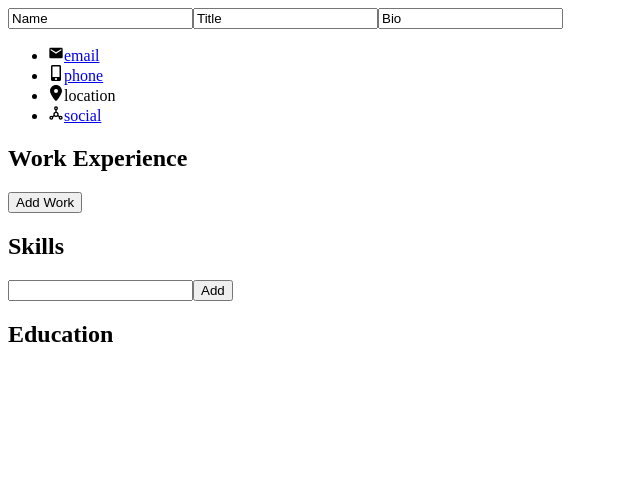
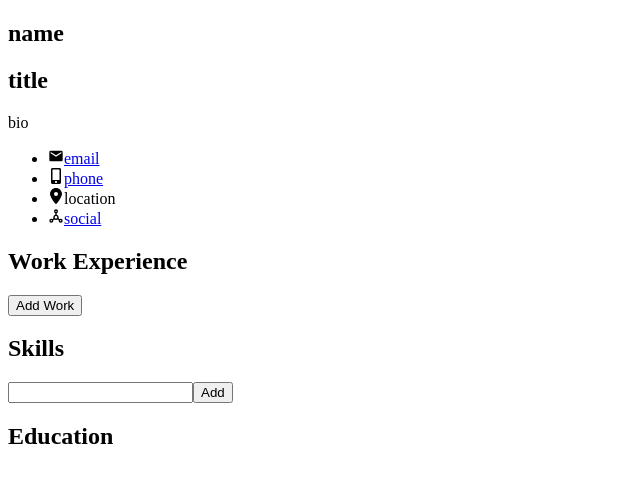
Before and after one commit to Liam-JL/cv-application, a React (Vite) app: page / in a window 1280 px wide. Shown: the top 482 px of the page, without its empty margins (0-640 px from the left). Built offline with nearby package versions, Linux system fonts and the light colour scheme; the HTML template or start-up script is replaced by a standard one.

Commit message:
Refactor AboutMe component and add local storage as temp solution for state

```diff
--- a/src/AboutMe.jsx
+++ b/src/AboutMe.jsx
@@ -1,28 +1,51 @@
-import { useState } from "react"
+import { useEffect, useState } from "react"
 
 export default function AboutMeSection({active}) {
+    const [aboutMe, setAboutMe] = useState(() => {
+        const localValue = localStorage.getItem("ABOUTMEITEMS")
+        if (localValue == null) return {name:"name", title:"title", bio:"bio"}
+
+        return JSON.parse(localValue)
+    })
+
+    useEffect(() => {
+        localStorage.setItem("ABOUTMEITEMS", JSON.stringify(aboutMe))
+    }, [aboutMe])
+
+    function handleEdit(field, value) {
+        setAboutMe(current =>
+            ({...current, [field]: value})
+        )
+    }
+
     return (
         <section className="section section--about me" aria-label="about-me">
-            <EditableField label={"Name"} active={active} tag="h1" className={"name-field"}/>
-            <EditableField label={"Title"} active={active} tag="h2" className={"title-field"} />
-            <EditableField label={"Bio"} active={active} tag="p" className={"bio-field"} />
+            {["name", "title", "bio"].map(field => (
+                <EditableField
+                    key={field}
+                    label={field}
+                    active={active}
+                    value={aboutMe[field]}
+                    tag={field === "bio" ? "p" : field === "title" ? "h2" : "h1"}
+                    className={`${field}-field`}
+                    handleEdit={handleEdit}
+                />
+            ))}
         </section>
     )
 
 }
 
-
-export function EditableField({label, active, tag = "p", className = undefined}) {
-    const [fieldValue, setFieldValue] = useState(label || "Test")
+export function EditableField({label, active, value, tag = "p", className = undefined, handleEdit}) {
     const Tag = tag
 
     return active ? (
         <input
         className={`${className} ${className}--input`}
-        value={fieldValue} onChange={(e) => setFieldValue(e.target.value)}
+        value={value} onChange={(e) => handleEdit(label, e.target.value)}
         aria-label={label}
         />
     ) : (
-        <Tag className={className}>{fieldValue}</Tag>
+        <Tag className={className}>{value}</Tag>
     )
 }
--- a/src/App.jsx
+++ b/src/App.jsx
@@ -7,7 +7,7 @@ import EducationSection from "./Education"
 function App() {
   return (
     <>
-      <AboutMeSection active={true}/>
+      <AboutMeSection active={false}/>
       <ContactSection active={false} />
       <WorkSection active={true}/>
       <SkillSection active={true} />
```
